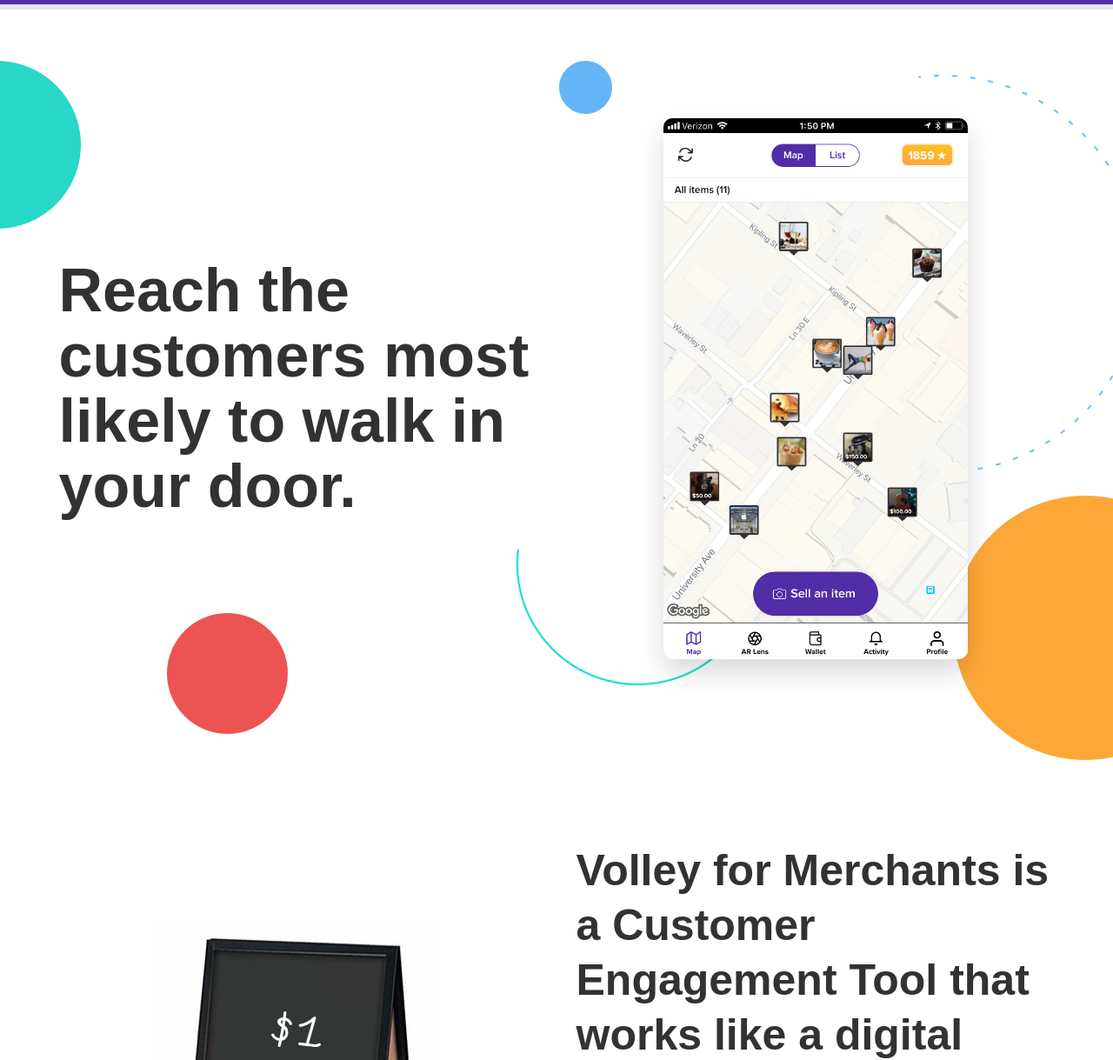
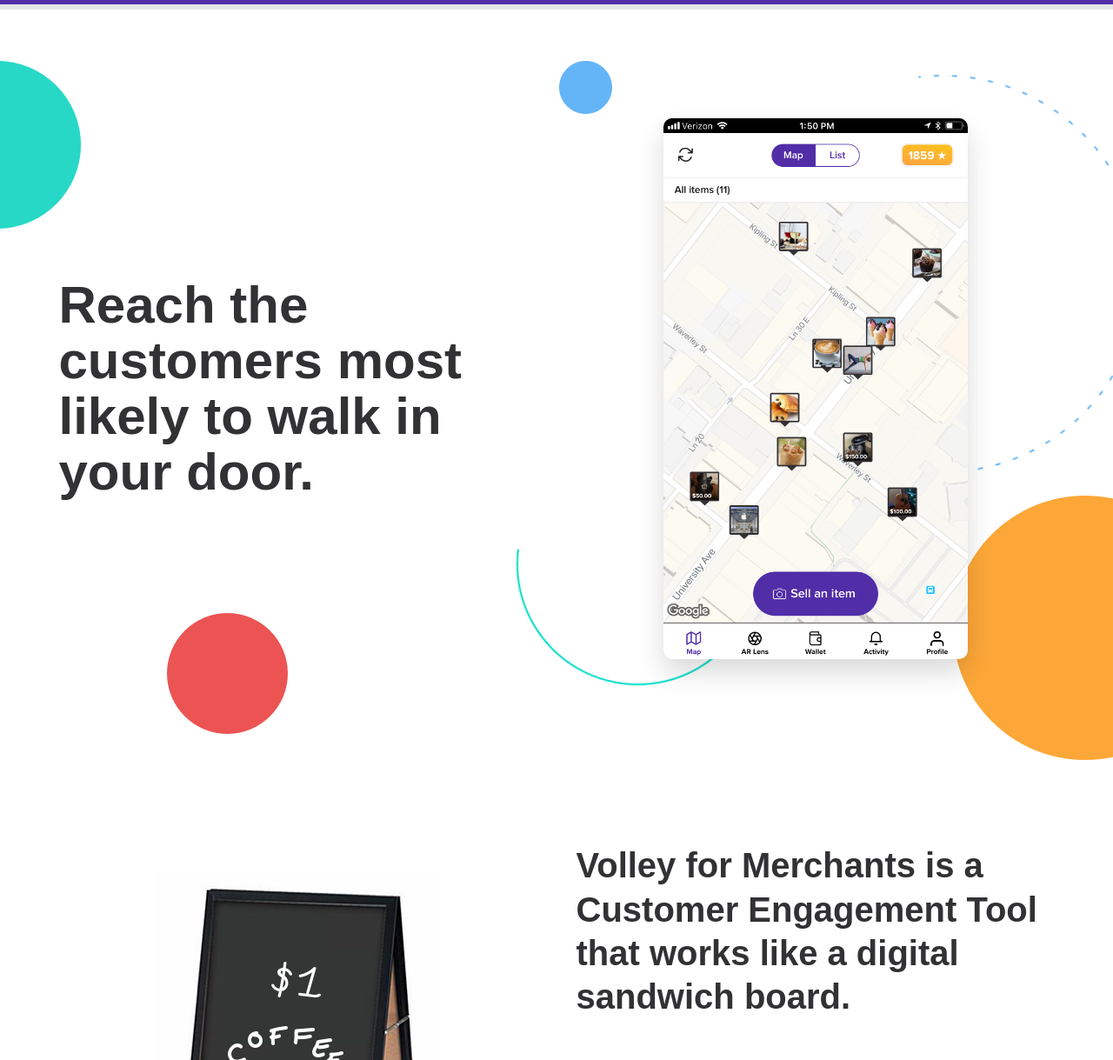
Before and after one commit to robbiesh/volley-merchant, a website: page index.html in a window 1280 px wide. Shown: the part 55-1274 px from the top of the page at 87% size. Drawn offline with nearby package versions, Linux system fonts and the light colour scheme; a web font is replaced by a local one.

Commit message:
font size on desktop

```diff
--- a/sass/styles/styles.scss
+++ b/sass/styles/styles.scss
@@ -23,7 +23,7 @@
 }
 
 h1 {
-    font-size: 70px;
+    font-size: 60px;
     font-weight: bold;
     font-style: normal;
     font-stretch: normal;
@@ -37,7 +37,7 @@
 }
 
 h2 {
-    font-size: 50px;
+    font-size: 40px;
     font-weight: bold;
     font-style: normal;
     font-stretch: normal;
@@ -696,7 +696,7 @@
 
 .ad-block {
     p {
-        font-size: 40px;
+        font-size: 30px;
         font-weight: normal;
         font-style: normal;
         font-stretch: normal;
```
Also changed, not shown: css/styles.css.
